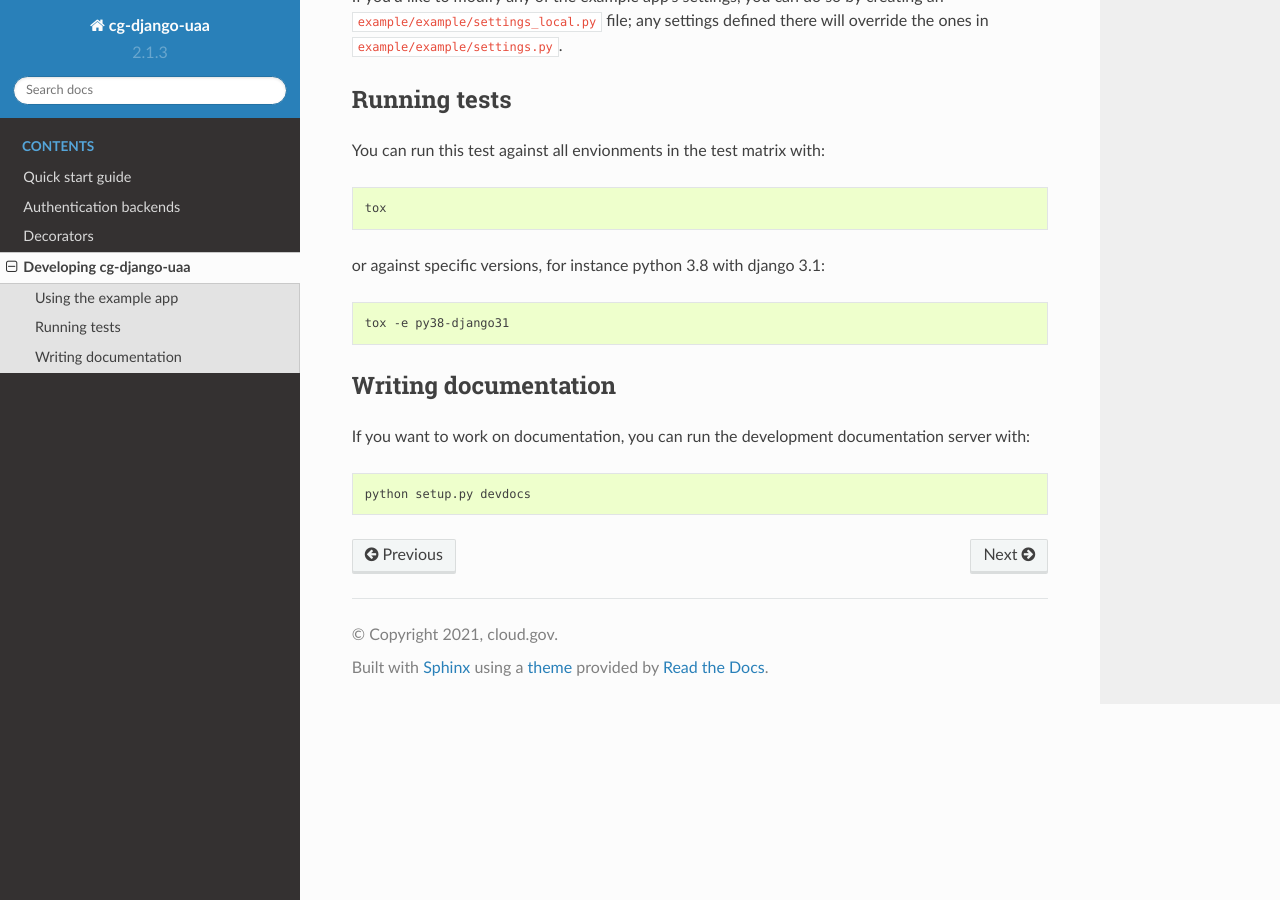
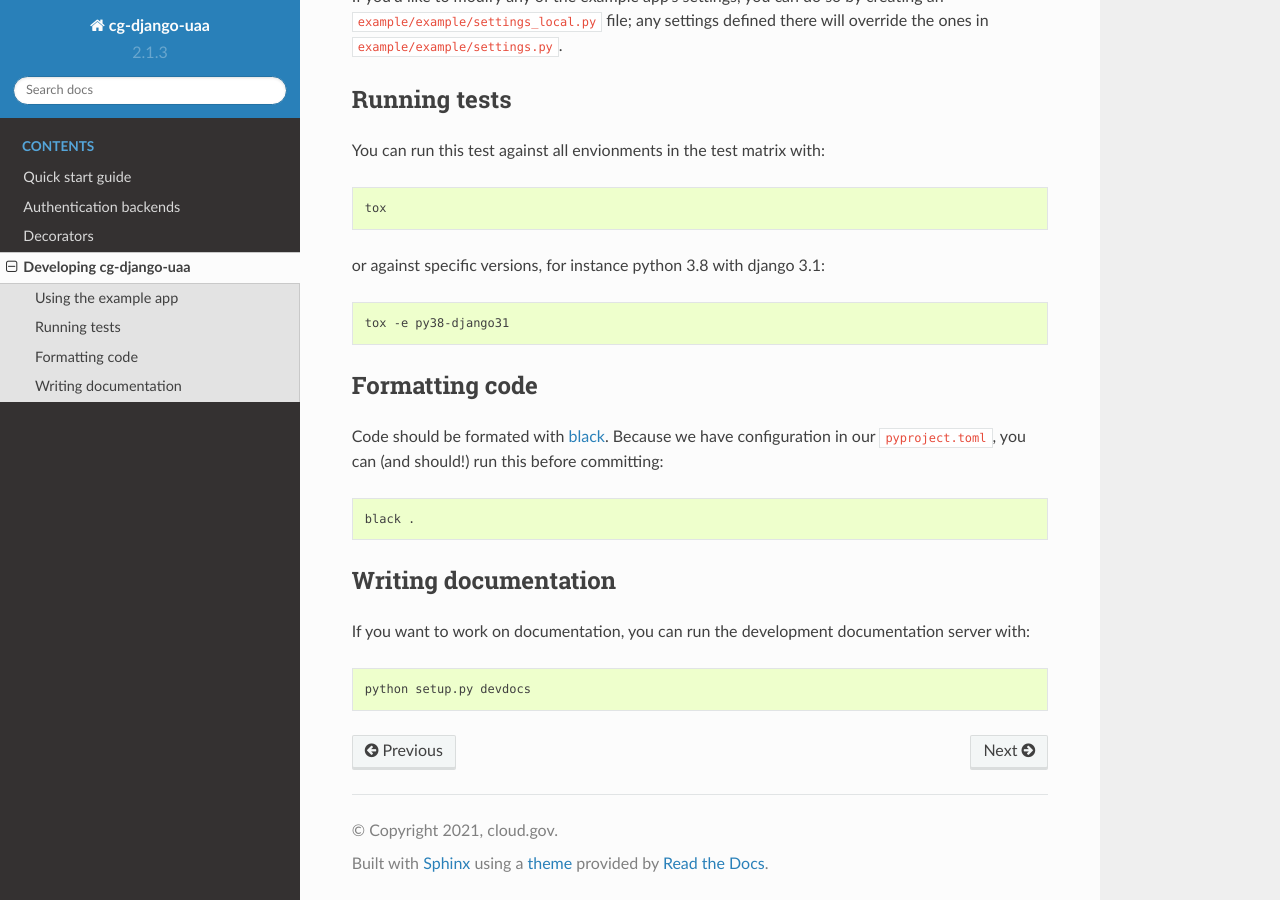
Before and after one commit to cloud-gov/django-uaa, a Sphinx documentation site: the page built from docs/developing.rst, in a window 1280 px wide and 900 px high, scrolled down 1043 px. Built offline with Sphinx 7.4.7 and the Read the Docs theme 2.0.0, drawn with Linux system fonts in a browser that asks for light colours.

Commit message:
add note about black

```diff
--- a/docs/developing.rst
+++ b/docs/developing.rst
@@ -59,6 +59,15 @@ or against specific versions, for instance python 3.8 with django 3.1::
     tox -e py38-django31
 
 
+Formatting code
+~~~~~~~~~~~~~~~
+
+Code should be formated with `black
+<https://black.readthedocs.io/en/stable/>`_. Because we have configuration in our ``pyproject.toml``,
+you can (and should!) run this before committing::
+
+    black .
+
 Writing documentation
 ~~~~~~~~~~~~~~~~~~~~~
 
```
